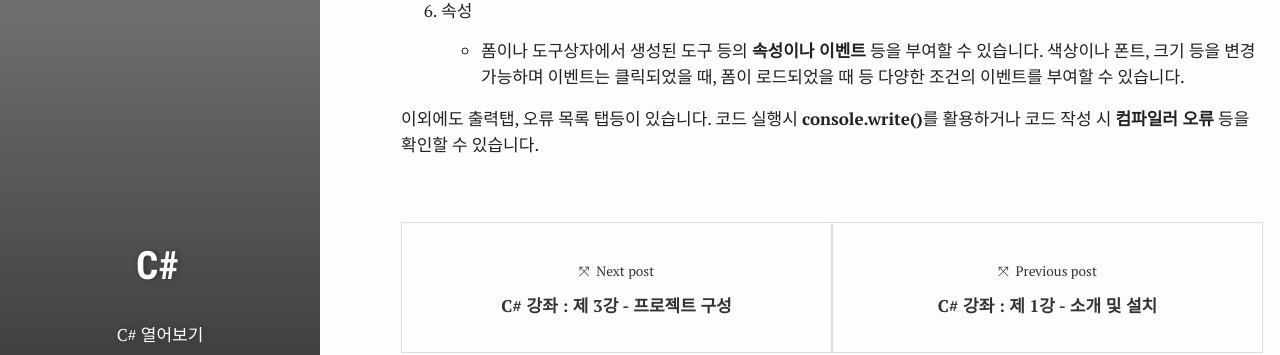
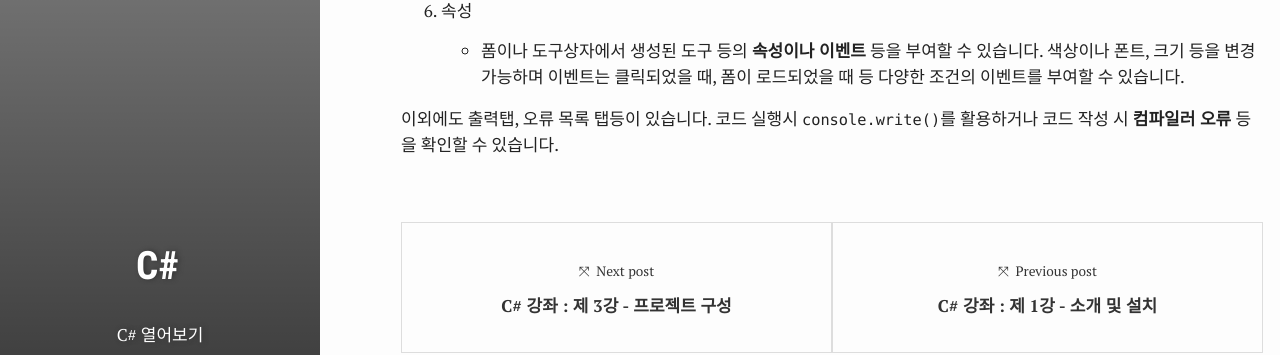
Before and after one commit to test076923/076923.github.io, a Jekyll site: the page built from _posts/2017-07-21-C#-2.md, in a window 1280 px wide and 900 px high, scrolled down 2206 px. Shown: the part 356-711 px from the top of the window. Built offline with Jekyll 4.4.1, drawn with Linux system fonts in a browser that asks for light colours; comment, search, counter and statistics services are not loaded.

Commit message:
Update 2017-07-21-C#-2.md

```diff
--- a/_posts/2017-07-21-C#-2.md
+++ b/_posts/2017-07-21-C#-2.md
@@ -59,4 +59,4 @@ C#을 사용하기 위해서는 'Visual Studio 2017'을 실행시킵니다.
 
 
 
-이외에도 출력탭, 오류 목록 탭등이 있습니다. 코드 실행시 **console.write()**를 활용하거나 코드 작성 시 **컴파일러 오류** 등을 확인할 수 있습니다.
+이외에도 출력탭, 오류 목록 탭등이 있습니다. 코드 실행시 `console.write()`를 활용하거나 코드 작성 시 **컴파일러 오류** 등을 확인할 수 있습니다.
```
